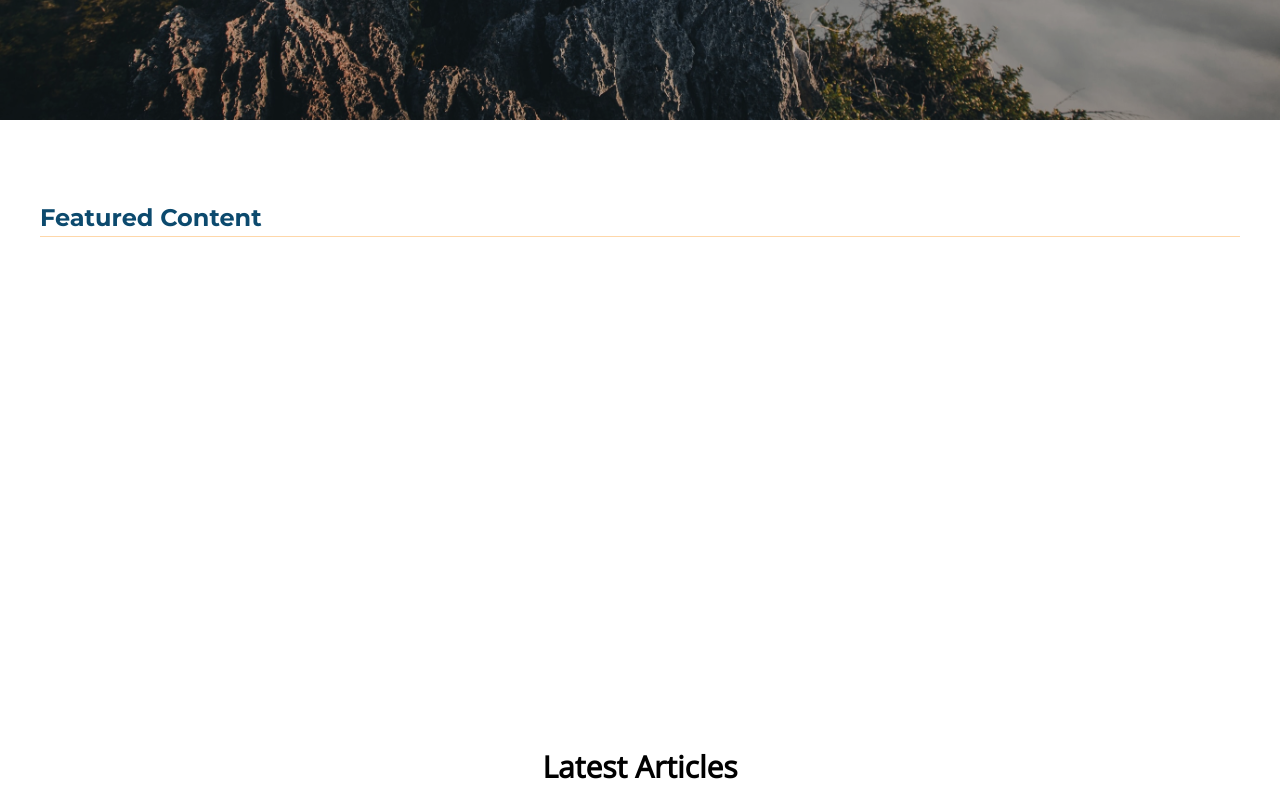
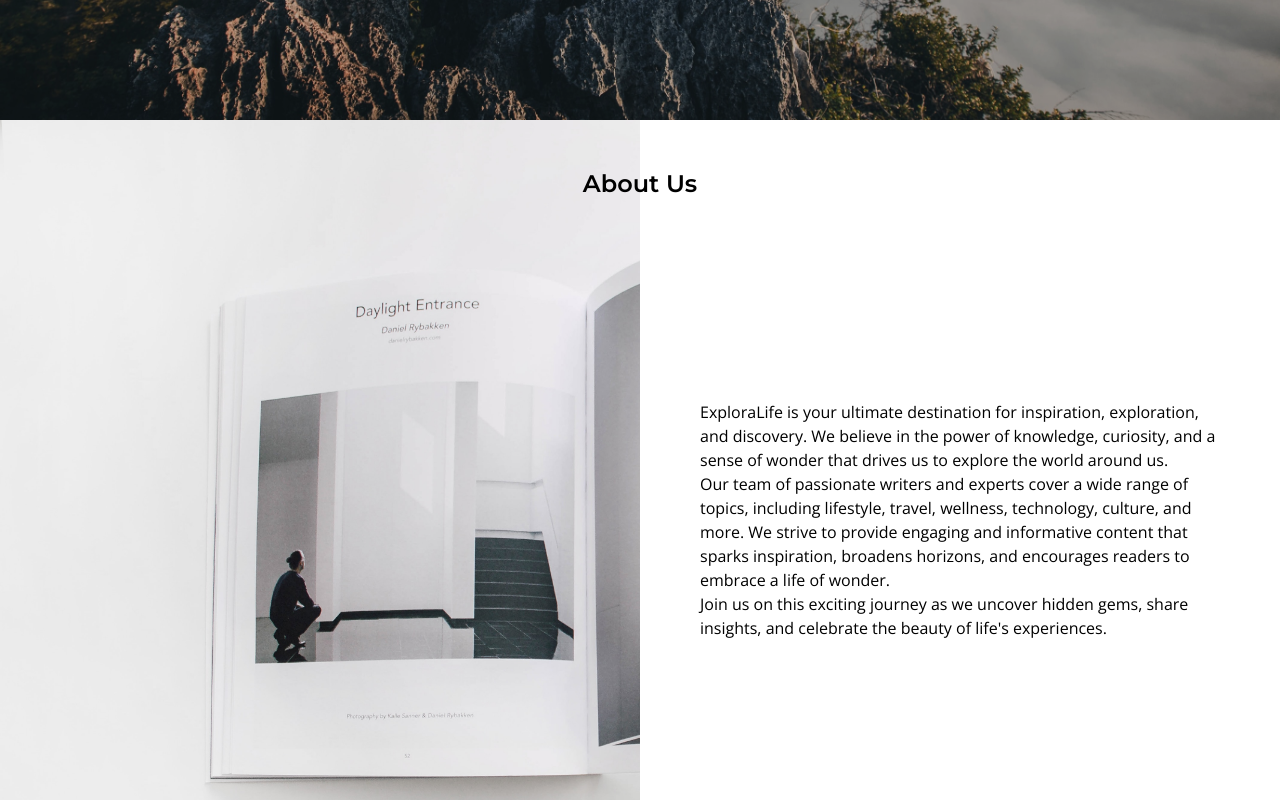
Before and after one commit to wx-it/ExploraLife, a React (Vite) app: page / in a window 1280 px wide. Shown: the part 680-1480 px from the top of the page. Built offline with nearby package versions, Linux system fonts and the light colour scheme.

Commit message:
created an aboutUs section

```diff
--- a/src/App.tsx
+++ b/src/App.tsx
@@ -1,15 +1,19 @@
-import Articles from "./components/Articles"
-import FeaturedContent from "./components/FeaturedContent"
-import Header from "./components/Header"
+import AboutUs from "./components/AboutUs";
+import Articles from "./components/Articles";
+import FeaturedContent from "./components/FeaturedContent";
+import Header from "./components/Header";
+import Newsletter from "./components/Newsletter";
 
 function App() {
   return (
     <>
-    <Header/>
-    <FeaturedContent />
-    <Articles />
+      <Header />
+      <AboutUs />
+      <FeaturedContent />
+      <Articles />
+      <Newsletter />
     </>
-  )
+  );
 }
 
-export default App
+export default App;
--- /dev/null
+++ b/src/components/AboutUs.tsx
@@ -0,0 +1,38 @@
+import aboutUsImg from "/images/aboutus.jpg";
+
+const AboutUs: React.FC = () => {
+  return (
+    <div className="w-full h-screen relative flex flex-col items-center justify-center gap-10">
+      <h2 className="relative md:absolute top-0 text-center w-full md:my-12 font-[Montserrat] font-semibold text-2xl">About Us</h2>
+        <img
+          className="absolute w-full h-screen object-cover -z-10"
+          src={aboutUsImg}
+          alt=""
+        />
+
+        <div className="">
+          <div className=" flex flex-row-reverse">
+            <div className="w-[100%] md:h-screen md:px-[60px] mx-5 md:m-0 py-12 px-5  bg-white flex-col justify-center items-center gap-2.5 inline-flex md:w-[50%]">
+              <div className="text-black text-[16px] font-normal">
+                ExploraLife is your ultimate destination for inspiration,
+                exploration, and discovery. We believe in the power of
+                knowledge, curiosity, and a sense of wonder that drives us to
+                explore the world around us.
+                <br />
+                Our team of passionate writers and experts cover a wide range of
+                topics, including lifestyle, travel, wellness, technology,
+                culture, and more. We strive to provide engaging and informative
+                content that sparks inspiration, broadens horizons, and
+                encourages readers to embrace a life of wonder.
+                <br />
+                Join us on this exciting journey as we uncover hidden gems,
+                share insights, and celebrate the beauty of life's experiences.
+              </div>
+            </div>
+          </div>
+        </div>
+    </div>
+  );
+};
+
+export default AboutUs;
--- a/src/components/FeaturedContent.tsx
+++ b/src/components/FeaturedContent.tsx
@@ -24,7 +24,7 @@ const FeaturedContent = () => {
 
   return (
     //here
-    <div className="font-[Montserrat] flex flex-col justify-center py-10 md:mt-10 ">
+    <div className="font-[Montserrat] flex flex-col justify-center py-10 md:mt-10 scroll-start ">
       <h2 className="text-sky-900 text-[24px] font-bold border-b border-orange-200 mx-10 mb-4 ">
         Featured Content
       </h2>
--- a/src/components/Header.tsx
+++ b/src/components/Header.tsx
@@ -2,7 +2,7 @@ import background from "/images/background.jpg";
 import { FiMenu } from "react-icons/fi";
 const Header = () => {
   return (
-    <header className="flex flex-col h-screen font-[Montserrat] ">
+    <header className="flex flex-col h-screen font-[Montserrat] scroll-start ">
       <img
         className="absolute w-full h-full object-cover filter brightness-75 -z-10"
         src={background}
--- /dev/null
+++ b/src/components/Newsletter.tsx
@@ -0,0 +1,29 @@
+const Newsletter = () => {
+  return (
+    <div className="bg-blue-600 py-8 px-4 sm:px-8 lg:px-16">
+      <div className=" flex justify-between items-center flex-col w-full md:flex-row">
+        <div>
+          <h2 className="text-3xl font-[Montserrat] font-semibold text-white mb-4">
+            Subscribe to Our Newsletter
+          </h2>
+          <p className="text-md font-[Open Sans] font-light text-white mb-6">
+            Stay up to date with the latest articles, news, and updates from
+            ExploraLife.
+          </p>
+        </div>
+        <div className="flex justify-center">
+          <input
+            type="email"
+            placeholder="Enter your email"
+            className="w-64 sm:w-80 px-4 py-3 rounded-l-md focus:outline-none"
+          />
+          <button className="bg-white text-sky-blue-300 hover:text-white hover:bg-sky-blue-300 px-6 py-3 rounded-r-md">
+            Subscribe
+          </button>
+        </div>
+      </div>
+    </div>
+  );
+};
+
+export default Newsletter;
```
Also changed, not shown: public/images/aboutus.jpg (added).
